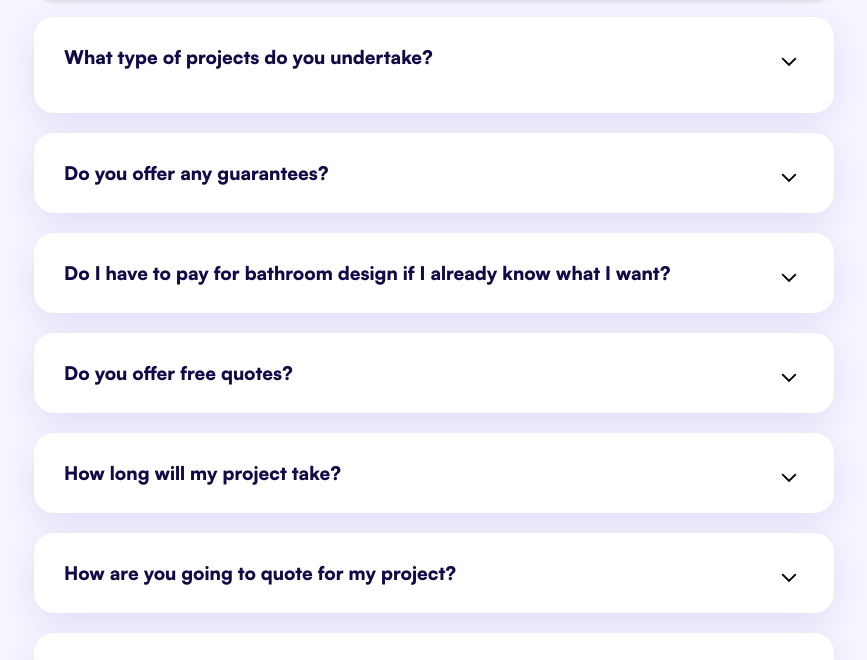
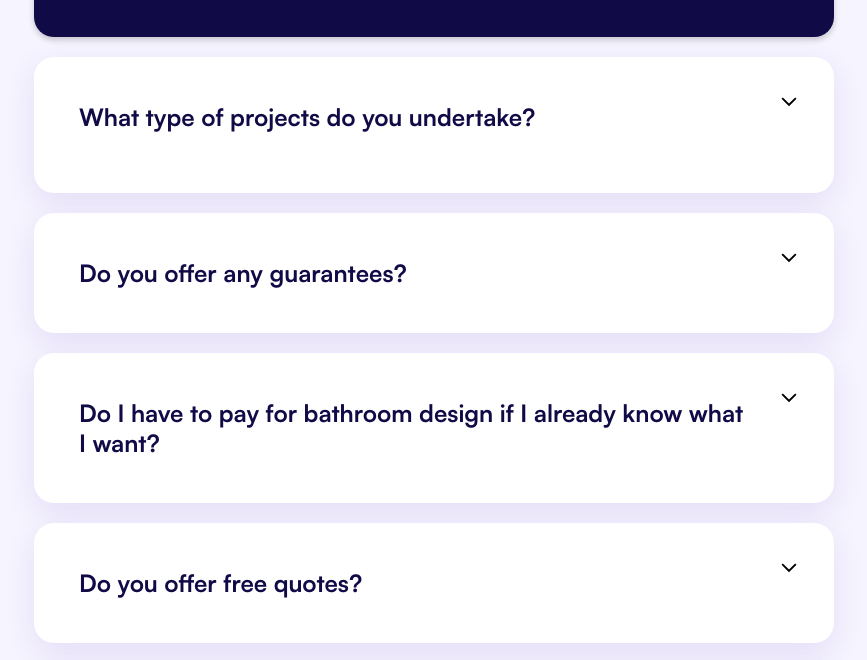
Before and after one commit to ginostoian/bhs-v1, a plain HTML site: page index.html in a window 1280 px wide. Shown: the part 5402-6062 px from the top of the page, without its empty margins (206-1073 px from the left). Drawn offline with Linux system fonts and the light colour scheme; a script that the page names is missing.

Commit message:
fix css issues with spacing

```diff
--- a/assets/css/index.css
+++ b/assets/css/index.css
@@ -517,6 +517,7 @@ a:hover {
     color: var(--text-primary);
     font-weight: 700;
     font-size: 38px;
+    line-height: 55px;
 }
 
 .section__header-subtitle {
@@ -573,6 +574,12 @@ a:hover {
 @media(min-width: 480px) {
     .section__header-title {
         font-size: 52px;
+    }
+}
+
+@media(min-width: 595px) {
+    .section__header-title {
+        line-height: unset;
     }
 }
 
@@ -911,9 +918,21 @@ button.active {
 } */
 
 .faq-title {
-    font-weight: 900;
+    font-size: 18px;
+    line-height: 30px;
+    font-weight: 700;
     color: var(--text-primary);
     margin: 0 35px 0 0;
+}
+
+@media(min-width: 600px) {
+    .faq-title {
+        font-size: 24px;
+    }
+
+    .faq {
+        padding: 45px;
+    }
 }
 
 .faq-answer {
```
